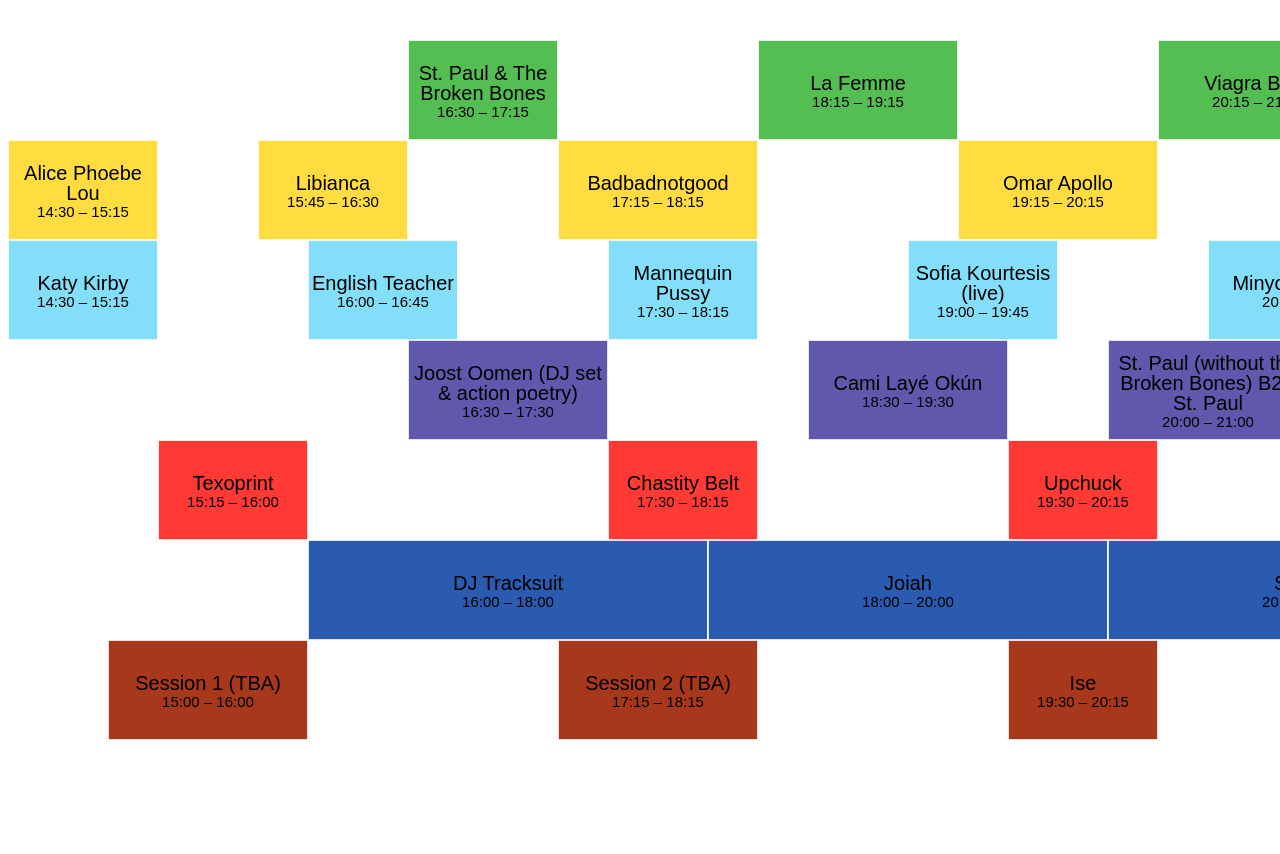
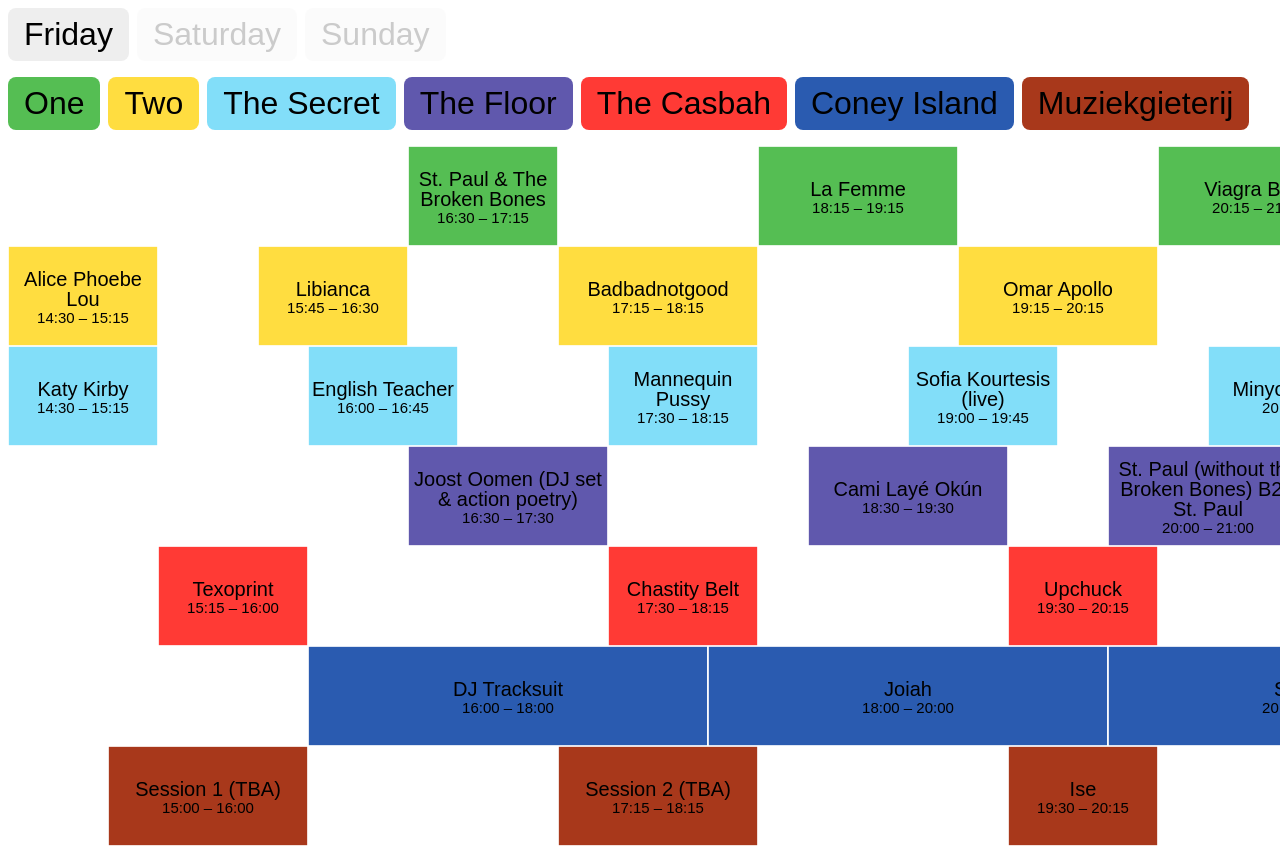
Before and after one commit to cjvoesenek/festival-schedule, a plain HTML site: page index.html in a window 1280 px wide. Before the commit the page ends 800 px from the top, so only its background shows below. Drawn offline with Linux system fonts and the light colour scheme.

Commit message:
Add refactored application again

```diff
--- a/main.css
+++ b/main.css
@@ -55,7 +55,7 @@
   padding: 0.5rem;
 }
 
-.stage.disabled {
+.stage.inactive {
   opacity: 0.5;
 }
 
--- a/scripts.js
+++ b/scripts.js
@@ -59,6 +59,19 @@
       return this.#stages.map((stage) => stage.id);
     } else {
       return Object.keys(this.#schedule.find((day) => day.id === dayId).events);
+    }
+  }
+
+  getDays() {
+    return this.#schedule;
+  }
+
+  getStages(dayId) {
+    if (dayId === undefined) {
+      return this.#stages;
+    } else {
+      const stageIds = this.getStageIds(dayId);
+      return this.#stages.filter((stage) => stageIds.includes(stage.id));
     }
   }
 
@@ -226,31 +239,30 @@
 class BlockSchedule {
   #container;
   #stageSchedules;
-  #dayId;
-  #enabledStageIds;
 
   constructor(container, schedule, dayId, enabledStageIds) {
     this.#container = container;
     this.#stageSchedules = this.#generateStageSchedules(schedule);
-    this.#dayId = dayId;
-    this.#enabledStageIds = [...enabledStageIds];
-    this.#updateBlockSchedule();
+    this.updateBlockSchedule(dayId, enabledStageIds);
   }
 
-  setDayId(dayId) {
-    this.#dayId = dayId;
-    this.#updateBlockSchedule();
-  }
+  updateBlockSchedule(dayId, enabledStageIds) {
+    // Clip the block schedule to the start and end of the current selection of
+    // day and stages.
+    const [startMinutes, endMinutes] = this.#computeCurrentRangeInMinutes(
+      dayId,
+      enabledStageIds,
+    );
 
-  toggleStageId(stageId) {
-    if (this.#enabledStageIds.includes(stageId)) {
-      this.#enabledStageIds = this.#enabledStageIds.filter(
-        (id) => id !== stageId,
-      );
-    } else {
-      this.#enabledStageIds.push(stageId);
+    clearContainer(this.#container);
+    const stageSchedules = this.#stageSchedules.get(dayId);
+    for (const [stageId, stageSchedule] of stageSchedules) {
+      const isEnabled = enabledStageIds.includes(stageId);
+      if (!isEnabled) continue;
+
+      stageSchedule.clip(startMinutes, endMinutes);
+      this.#container.appendChild(stageSchedule.svg);
     }
-    this.#updateBlockSchedule();
   }
 
   #generateStageSchedules(schedule) {
@@ -266,34 +278,17 @@
     return stageSchedules;
   }
 
-  #updateBlockSchedule() {
-    // Clip the block schedule to the start and end of the current selection of
-    // day and stages.
-    const [startMinutes, endMinutes] = this.#computeCurrentRangeInMinutes();
-
-    clearContainer(this.#container);
-    const stageSchedules = this.#stageSchedules.get(this.#dayId);
-    for (const stageId of this.#enabledStageIds) {
-      const hasStageSchedule = stageSchedules.has(stageId);
-      if (!hasStageSchedule) continue;
-
-      const stageSchedule = stageSchedules.get(stageId);
-      stageSchedule.clip(startMinutes, endMinutes);
-      this.#container.appendChild(stageSchedule.svg);
-    }
-  }
-
-  #computeCurrentRangeInMinutes() {
-    const stageSchedules = this.#stageSchedules.get(this.#dayId);
+  #computeCurrentRangeInMinutes(dayId, enabledStageIds) {
+    const stageSchedules = this.#stageSchedules.get(dayId);
 
     let start = Number.MAX_VALUE;
     let end = Number.MIN_VALUE;
-    for (const stageId of this.#enabledStageIds) {
+    for (const stageId of enabledStageIds) {
       const hasStageSchedule = stageSchedules.has(stageId);
       if (!hasStageSchedule) continue;
 
       const [startCur, endCur] = this.#stageSchedules
-        .get(this.#dayId)
+        .get(dayId)
         .get(stageId).rangeInMinutes;
       if (startCur < start) start = startCur;
       if (endCur > end) end = endCur;
@@ -302,18 +297,140 @@
   }
 }
 
+// Class representing the application.
+//
+// This class manages the state of the application, including the selected day
+// and stages.
+class App {
+  #daysContainer;
+  #stagesContainer;
+  #eventsContainer;
+  #dayElements;
+  #stageElements;
+
+  #schedule;
+
+  #blockSchedule;
+
+  #dayId;
+  #enabledStageIds;
+
+  constructor(daysContainer, stagesContainer, eventsContainer, schedule) {
+    this.#daysContainer = daysContainer;
+    this.#stagesContainer = stagesContainer;
+    this.#eventsContainer = eventsContainer;
+
+    this.#schedule = schedule;
+
+    // Start with the first day and all stages enabled.
+    this.#dayId = schedule.getDayIds()[0];
+    this.#enabledStageIds = schedule.getStageIds();
+
+    this.#dayElements = new Map();
+    this.#stageElements = new Map();
+
+    this.#populateDays();
+    this.#populateStages();
+
+    this.#blockSchedule = new BlockSchedule(
+      this.#eventsContainer,
+      schedule,
+      this.#dayId,
+      this.#enabledStageIds,
+    );
+  }
+
+  // Populates the days container with days.
+  //
+  // This only has to be called once, so we do not empty the container.
+  #populateDays() {
+    for (const day of this.#schedule.getDays()) {
+      const dayElement = document.createElement("div");
+      dayElement.setAttribute("id", `day-${day.id}`);
+      dayElement.classList.add("day");
+
+      const isSelected = day.id === this.#dayId;
+      dayElement.classList.add(isSelected ? "active" : "inactive");
+      dayElement.textContent = day.name;
+
+      dayElement.addEventListener("click", () => this.#setDayId(day.id));
+
+      this.#dayElements.set(day.id, dayElement);
+      this.#daysContainer.appendChild(dayElement);
+    }
+  }
+
+  // Populates the stages container with stages.
+  //
+  // The available stages may change for each selected day, so this needs to be
+  // called whenever the day changes. Hence, we clear the container first.
+  #populateStages() {
+    clearContainer(this.#stagesContainer);
+
+    for (const stage of this.#schedule.getStages(this.#dayId)) {
+      const stageElement = document.createElement("div");
+      stageElement.setAttribute("id", `stage-${stage.id}`);
+      stageElement.classList.add("stage");
+
+      const isSelected = this.#enabledStageIds.includes(stage.id);
+      stageElement.classList.add(isSelected ? "active" : "inactive");
+
+      stageElement.style.backgroundColor = stage.colour;
+
+      stageElement.addEventListener("click", () =>
+        this.#toggleStageId(stage.id),
+      );
+
+      const stageTextElement = document.createElement("div");
+      stageTextElement.textContent = stage.name;
+
+      stageElement.appendChild(stageTextElement);
+
+      this.#stageElements.set(stage.id, stageElement);
+      this.#stagesContainer.appendChild(stageElement);
+    }
+  }
+
+  #setDayId(dayId) {
+    this.#dayId = dayId;
+
+    // Change the active day.
+    for (const [id, element] of this.#dayElements) {
+      element.classList.remove("active", "inactive");
+      element.classList.add(id === dayId ? "active" : "inactive");
+    }
+
+    // Update the stages and the block schedule.
+    this.#populateStages();
+    this.#blockSchedule.updateBlockSchedule(this.#dayId, this.#enabledStageIds);
+  }
+
+  #toggleStageId(stageId) {
+    if (this.#enabledStageIds.includes(stageId)) {
+      this.#enabledStageIds = this.#enabledStageIds.filter(
+        (id) => id !== stageId,
+      );
+    } else {
+      this.#enabledStageIds.push(stageId);
+    }
+    // Repopulate the stages control and update the block schedule.
+    this.#populateStages();
+    this.#blockSchedule.updateBlockSchedule(this.#dayId, this.#enabledStageIds);
+  }
+}
+
 async function main() {
   const schedule = await Schedule.fetch("schedule.json");
 
-  const dayId = schedule.getDayIds()[0];
-  const enabledStageIds = schedule.getStageIds();
+  const daysContainer = document.querySelector("#days");
+  const stagesContainer = document.querySelector("#stages");
+  const eventsContainer = document.querySelector("#events");
 
-  const container = document.querySelector("#events");
-  const blockSchedule = new BlockSchedule(
-    container,
+  const app = new App(
+    daysContainer,
+    stagesContainer,
+    eventsContainer,
     schedule,
-    dayId,
-    enabledStageIds,
   );
 }
 
```
